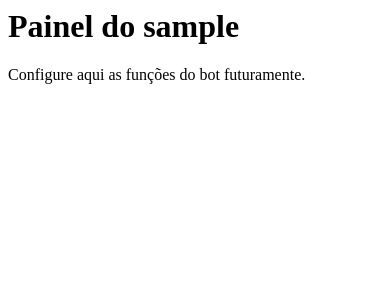
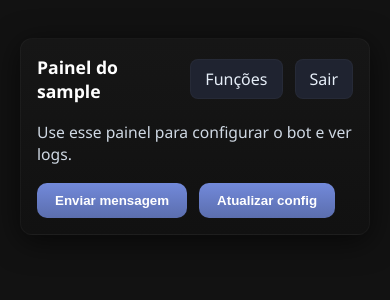
Before and after one commit to tauamiguelofc/SURX, a Flask app: page /painel in a window 390 px wide. Shown: the top 300 px of the page. Run offline with Flask 3, Linux system fonts and the light colour scheme; the visitor is signed in with stand-in values (Sample User, id 1).

Commit message:
UI: adicionar tema escuro responsivo e templates do painel

```diff
--- a/web/static/style.css
+++ b/web/static/style.css
@@ -1,15 +1,105 @@
+/* web/static/style.css */
+/* Reset básico */
+* { box-sizing: border-box; margin: 0; padding: 0; }
+
+/* Body estilo Discord */
 body {
   background-color: #121212;
   color: #eee;
-  font-family: Arial, sans-serif;
-  text-align: center;
+  font-family: "Segoe UI", Tahoma, Geneva, Verdana, sans-serif;
+  min-height: 100vh;
+  display: flex;
+  flex-direction: column;
+  align-items: center;
+  justify-content: flex-start;
+  padding: 20px;
 }
-input, button {
-  background: #1f1f1f;
-  color: white;
+
+/* Container central */
+.container {
+  width: 100%;
+  max-width: 760px;
+  margin: 30px auto;
+  padding: 28px;
+  background: linear-gradient(180deg, rgba(255,255,255,0.02), rgba(0,0,0,0.02));
+  border: 1px solid rgba(255,255,255,0.03);
+  border-radius: 12px;
+  box-shadow: 0 6px 30px rgba(0,0,0,0.6);
+}
+
+/* Cabeçalho */
+.header {
+  display:flex;
+  align-items:center;
+  justify-content:space-between;
+  gap: 12px;
+  margin-bottom: 18px;
+}
+.header h1 { font-size: 1.4rem; color: #fff; }
+
+/* Links estilo Discord */
+.nav-links {
+  display:flex;
+  gap:12px;
+  align-items:center;
+}
+.nav-links a {
+  background: #1f2330;
+  color: #e6eef8;
+  padding: 8px 14px;
+  border-radius: 8px;
+  text-decoration: none;
+  border: 1px solid rgba(255,255,255,0.03);
+  transition: background 0.15s, transform 0.08s;
+}
+.nav-links a:hover { background:#2b2f3a; transform: translateY(-2px); }
+
+/* Texto central */
+.lead {
+  color: #cfd8e3;
+  margin: 18px 0 8px;
+  font-size: 0.98rem;
+}
+
+/* Buttons principais */
+.btn-primary {
+  display:inline-block;
+  background: linear-gradient(180deg, #7289da, #5b6eae);
+  color:#fff;
+  padding: 10px 18px;
+  border-radius: 10px;
+  text-decoration:none;
+  font-weight:600;
   border: none;
-  padding: 10px;
-  margin: 5px;
-  border-radius: 5px;
+  transition: transform 0.08s, filter 0.12s;
 }
-button:hover { background: #333; }
+.btn-primary:hover { transform: translateY(-3px); filter:brightness(1.05); }
+
+/* Form container (usado nas páginas de login) */
+.form-card {
+  margin-top: 12px;
+  padding: 18px;
+  background: #0f1113;
+  border-radius: 10px;
+  border: 1px solid rgba(255,255,255,0.02);
+}
+
+/* Inputs */
+input, textarea {
+  width:100%;
+  max-width: 100%;
+  padding: 12px 14px;
+  margin: 8px 0;
+  border-radius: 8px;
+  border: 1px solid #2b2f36;
+  background:#16181a;
+  color:#eee;
+  outline:none;
+}
+input:focus { border-color:#7289da; box-shadow:0 0 0 3px rgba(114,137,218,0.08); }
+
+/* Responsividade */
+@media (max-width:600px){
+  .container { padding:16px; margin:18px 6px; }
+  .header h1 { font-size:1.1rem; }
+}
--- a/web/templates/painel.html
+++ b/web/templates/painel.html
@@ -1,2 +1,29 @@
-<h1>Painel do {{ user }}</h1>
-<p>Configure aqui as funções do bot futuramente.</p>
+<!-- web/templates/painel.html -->
+<!doctype html>
+<html lang="pt-BR">
+<head>
+  <meta charset="utf-8"/>
+  <meta name="viewport" content="width=device-width,initial-scale=1"/>
+  <title>Painel - SURX</title>
+  <link rel="stylesheet" href="{{ url_for('static', filename='style.css') }}">
+</head>
+<body>
+  <div class="container">
+    <div class="header">
+      <h1>Painel do {{ user }}</h1>
+      <div class="nav-links">
+        <a href="/funcoes">Funções</a>
+        <a href="/logout">Sair</a>
+      </div>
+    </div>
+
+    <p class="lead">Use esse painel para configurar o bot e ver logs.</p>
+
+    <!-- Exemplos de botões que acionam funções (ainda precisam do backend implementado) -->
+    <div style="display:flex;gap:12px;flex-wrap:wrap;margin-top:18px;">
+      <button class="btn-primary" onclick="alert('Ainda não configurado')">Enviar mensagem</button>
+      <button class="btn-primary" onclick="alert('Ainda não configurado')">Atualizar config</button>
+    </div>
+  </div>
+</body>
+</html>
```
Also changed, not shown: web/templates/index.html (+28 -2 lines), web/templates/login.html (+29 -6 lines).
